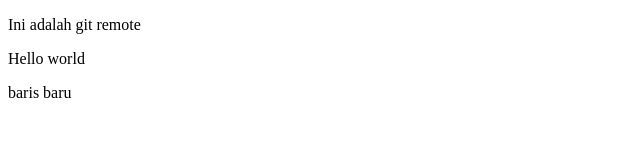
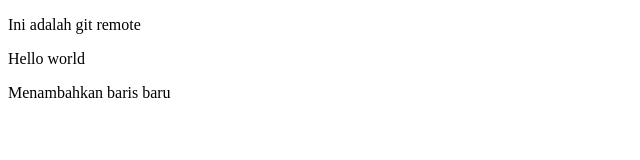
Before and after one commit to christianomusk/git-test, a plain HTML site: page index.html in a window 1280 px wide. Shown: the whole page, without its empty margins (0-640 px from the left). Drawn offline with Linux system fonts and the light colour scheme.

Commit message:
Mengganti teks baris baru

```diff
--- a/index.html
+++ b/index.html
@@ -9,6 +9,6 @@
 <body>
     <p>Ini adalah git remote</p>
     <p>Hello world</p>
-    <p>baris baru</p>
+    <p>Menambahkan baris baru</p>
 </body>
 </html>
```
